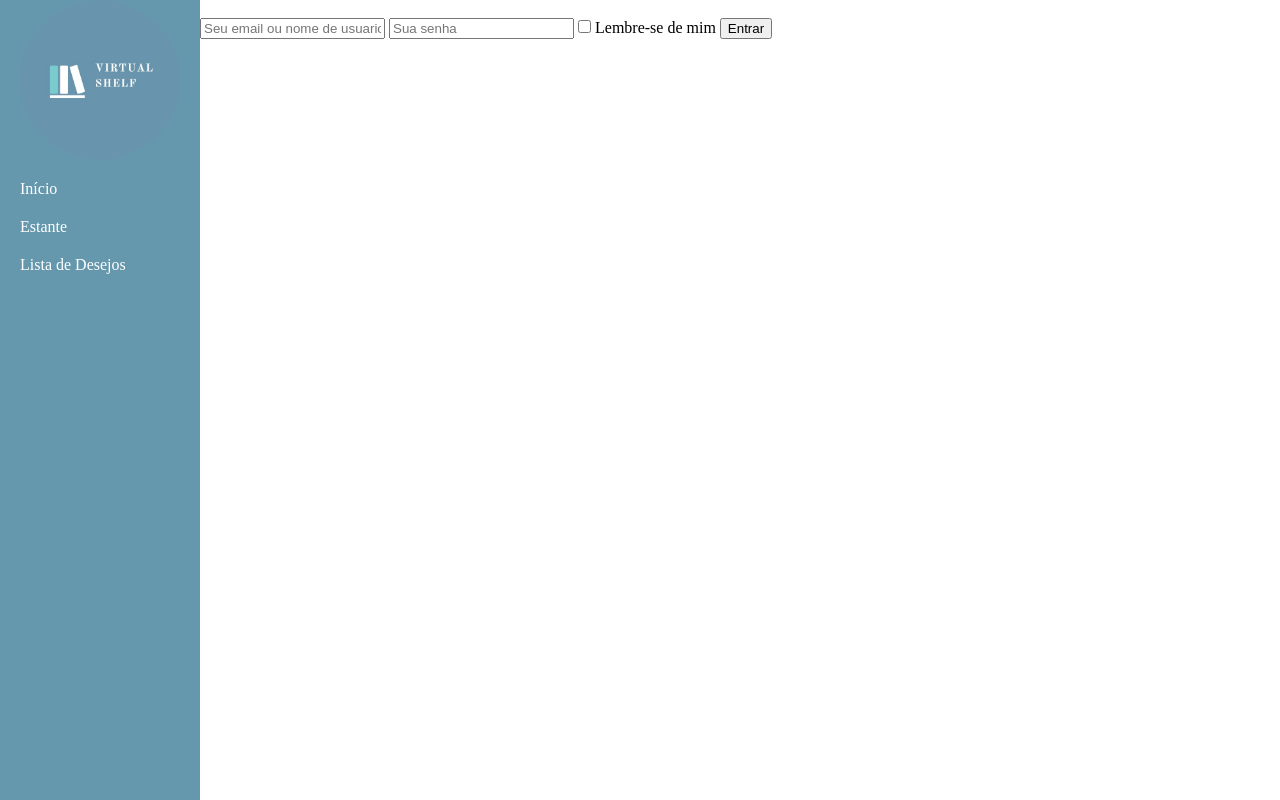
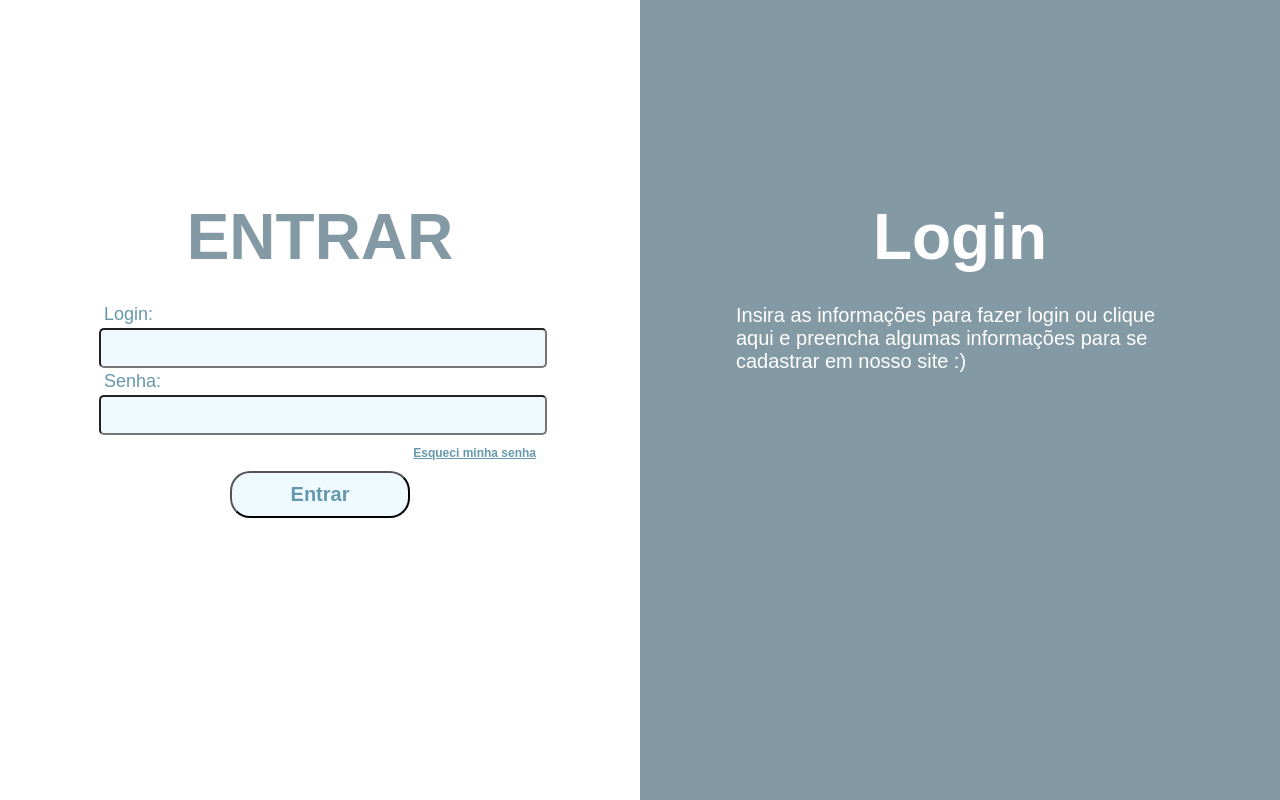
Before and after one commit to Luiz-E/VirtualShelf, a Flask app: page /login in a window 1280 px wide. Run offline with Flask 2, Linux system fonts and the light colour scheme; some libraries are stand-ins or nearby versions.

Commit message:
Tela de login

```diff
--- /dev/null
+++ b/static/css/login.css
@@ -0,0 +1,85 @@
+* {
+    margin: 0;
+    padding: 0;
+    box-sizing: border-box;
+}
+
+body {
+    display: flex;
+    height: 100vh;
+    width: 100vw;
+    font-family: sans-serif;
+}
+
+body div {
+    flex: 1;
+}
+
+#login,
+#cadastro {
+    display: flex;
+    align-items: center;
+    justify-content: center;
+}
+#login div,
+#cadastro div {
+    max-width: 70%;
+    height: 50%;
+}
+
+#login div h2,
+#cadastro div h2 {
+    font-size: 64px;
+    margin-bottom: 30px;
+    text-align: center;
+}
+
+#login div h2 {
+    color: #839aa4;
+}
+#login div form * {
+    padding: 5px;
+    margin: 3px;
+}
+#login div form label {
+    color: #6598ad;
+    font-size: 18px;
+}
+#login div form input {
+    background-color: #eefaff;
+    width: 100%;
+    border-radius: 5px;
+    height: 40px;
+}
+#login div form a {
+    color: #6598ad;
+    font-weight: bold;
+    font-size: 12px;
+    float: right;
+}
+#login div form button {
+    background-color: #eefaff;
+    margin: 15px auto;
+    padding: 10px;
+    font-weight: bold;
+    color: #6598ad;
+    font-size: 20px;
+    width: 40%;
+    display: block;
+    margin-right: auto;
+    border-radius: 20px;
+}
+
+#cadastro {
+    background-color: #839aa4;
+}
+
+#cadastro div {
+    color: white;
+}
+
+#cadastro div h2 {
+}
+#cadastro div p {
+    font-size: 20px;
+}
--- a/static/css/styles.css
+++ b/static/css/styles.css
@@ -10,19 +10,18 @@ nav {
     margin-left: 0px;
     height: 100vh;
     width: 200px;
-    background-color: #6598AD;
+    background-color: #6598ad;
 }
 
 span {
     display: block;
     margin-top: 20px;
-
 }
 
 a {
     font-size: 1em;
     text-decoration: none;
-    color: #FFFFFF;
+    color: #ffffff;
     margin-left: 20px;
 }
 
@@ -34,6 +33,6 @@ img {
 
 .logo {
     justify-content: center;
-    align-item: center;
+    align-items: center;
     display: flex;
 }
--- a/templates/base.html
+++ b/templates/base.html
@@ -1,24 +1,27 @@
 <!DOCTYPE html>
 <html lang="pt">
     <head>
-        <meta charset="UTF-8">
+        <meta charset="UTF-8" />
         <title>{% block title%} {% endblock %}</title>
-        <link rel="stylesheet" href="https://cdn.jsdelivr.net/npm/@tabler/icons@latest/iconfont/tabler-icons.min.css">
-        <link rel="stylesheet" href="{{ url_for('static', filename='css/styles.css') }}">
+        <link rel="stylesheet" href="https://cdn.jsdelivr.net/npm/@tabler/icons@latest/iconfont/tabler-icons.min.css" />
+        <link rel="stylesheet" href="{{ url_for('static', filename='css/styles.css') }}" />
     </head>
     <body>
         <nav>
             <div class="logo"><img src="{{url_for('static', filename='img/logo.png')}}" align="middle" /></div>
             <div class="navbar">
-                <span><a href="/user"><i class="ti ti-home"></i>Início</a></span>
-                <span><a href="/user/estante"><i class="fa-duotone fa-lines-leaning"></i>Estante</a></span>
+                <span
+                    ><a href="/user"><i class="ti ti-home"></i>Início</a></span
+                >
+                <span
+                    ><a href="/user/estante"><i class="fa-duotone fa-lines-leaning"></i>Estante</a></span
+                >
                 <span><a href="/user/lista">Lista de Desejos</a></span>
             </div>
         </nav>
         <main>
             <a href="#"><i class="ti ti-settings"></i></a>
-            {%block content%}
-            {% endblock %}
+            {%block content%} {% endblock %}
         </main>
     </body>
 </html>
--- a/templates/login.html
+++ b/templates/login.html
@@ -1,11 +1,34 @@
-{%extends "base.html"%}
-{%block title%} Login Page {%endblock%}
-{%block content %}
-<form action="#" method="post">
-    <input type="text" name="login" id="login" title="Seu email ou nome de usuario" placeholder="Seu email ou nome de usuario" required>
-    <input type="password" name="senha" id="senha" title="Sua senha" placeholder="Sua senha" required>
-    <input type="checkbox" id="checkbox" name="checkbox">
-    <label for="checkbox">Lembre-se de mim</label>
-    <button type="submit">Entrar</button>
-</form>
-{%endblock%}
+<!DOCTYPE html>
+<html>
+    <head>
+        <meta charset="utf-8" />
+        <meta http-equiv="X-UA-Compatible" content="IE=edge" />
+        <title>Login</title>
+        <meta name="viewport" content="width=device-width, initial-scale=1" />
+        <link rel="stylesheet" href="{{ url_for('static', filename='css/login.css') }}" />
+    </head>
+    <body>
+        <div id="login">
+            <div id="formularioLogin">
+                <h2>ENTRAR</h2>
+                <form action="" method="post">
+                    <label for="nomeUsuario">Login:</label><br />
+                    <input name="login" id="nomeUsuario" type="text" /><br />
+                    <label for="senhaUsuario">Senha:</label><br />
+                    <input id="senhaUsuario" type="text" /><br />
+                    <a href="#">Esqueci minha senha</a><br />
+                    <button type="submit">Entrar</button>
+                </form>
+            </div>
+        </div>
+        <div id="cadastro">
+            <div id="info">
+                <h2>Login</h2>
+                <p>
+                    Insira as informações para fazer login ou clique aqui e preencha algumas informações para se
+                    cadastrar em nosso site :)
+                </p>
+            </div>
+        </div>
+    </body>
+</html>
```
